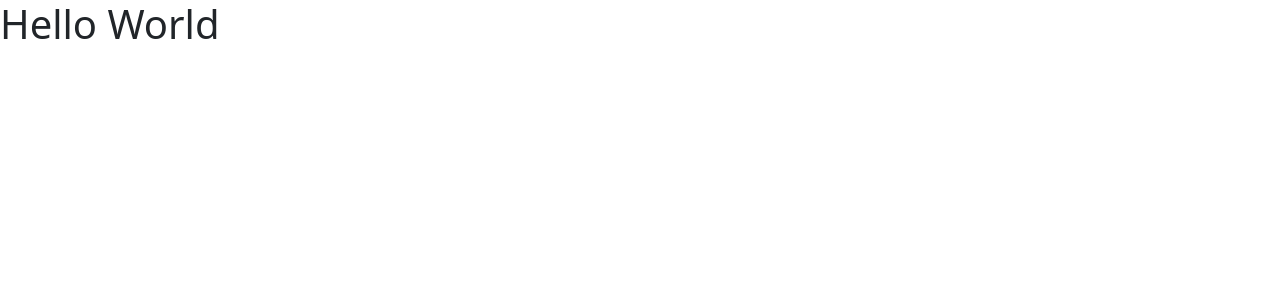
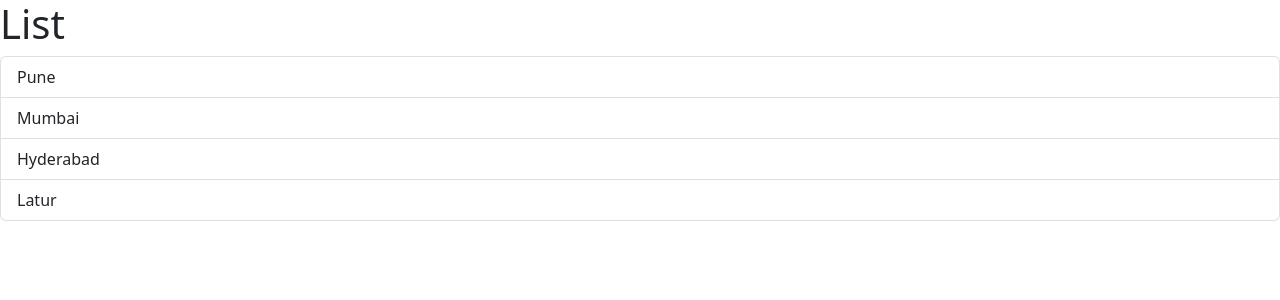
Before and after one commit to shidhu84/React-application-learning, a React (Vite) app: page / in a window 1280 px wide. Shown: the top 300 px of the page. Built offline with nearby package versions, Linux system fonts and the light colour scheme.

Commit message:
Listing with typescript

```diff
--- a/src/App.tsx
+++ b/src/App.tsx
@@ -1,9 +1,12 @@
-import './App.css'
+import "./App.css";
+import ListGroup from "./components/ListGroup";
 
 function App() {
   return (
-    <div><h1>Hello World</h1></div>
-  )
+    <div>
+      <ListGroup />
+    </div>
+  );
 }
 
-export default App
+export default App;
--- /dev/null
+++ b/src/components/ListGroup.tsx
@@ -0,0 +1,23 @@
+import { MouseEvent } from "react";
+function ListGroup() {
+  const cities = ["Pune", "Mumbai", "Hyderabad", "Latur"];
+  const handleClick = (event: MouseEvent) => console.log(event);
+  return (
+    <div>
+      <h1>List</h1>
+      <ul className="list-group">
+        {cities.length === 0 ? (
+          <p>Cities Not found</p>
+        ) : (
+          cities.map((city) => (
+            <li className="list-group-item" onClick={handleClick}>
+              {city}
+            </li>
+          ))
+        )}
+      </ul>
+    </div>
+  );
+}
+
+export default ListGroup;
```
Also changed, not shown: 1 other file (tests, documents, lock files or other folders).
